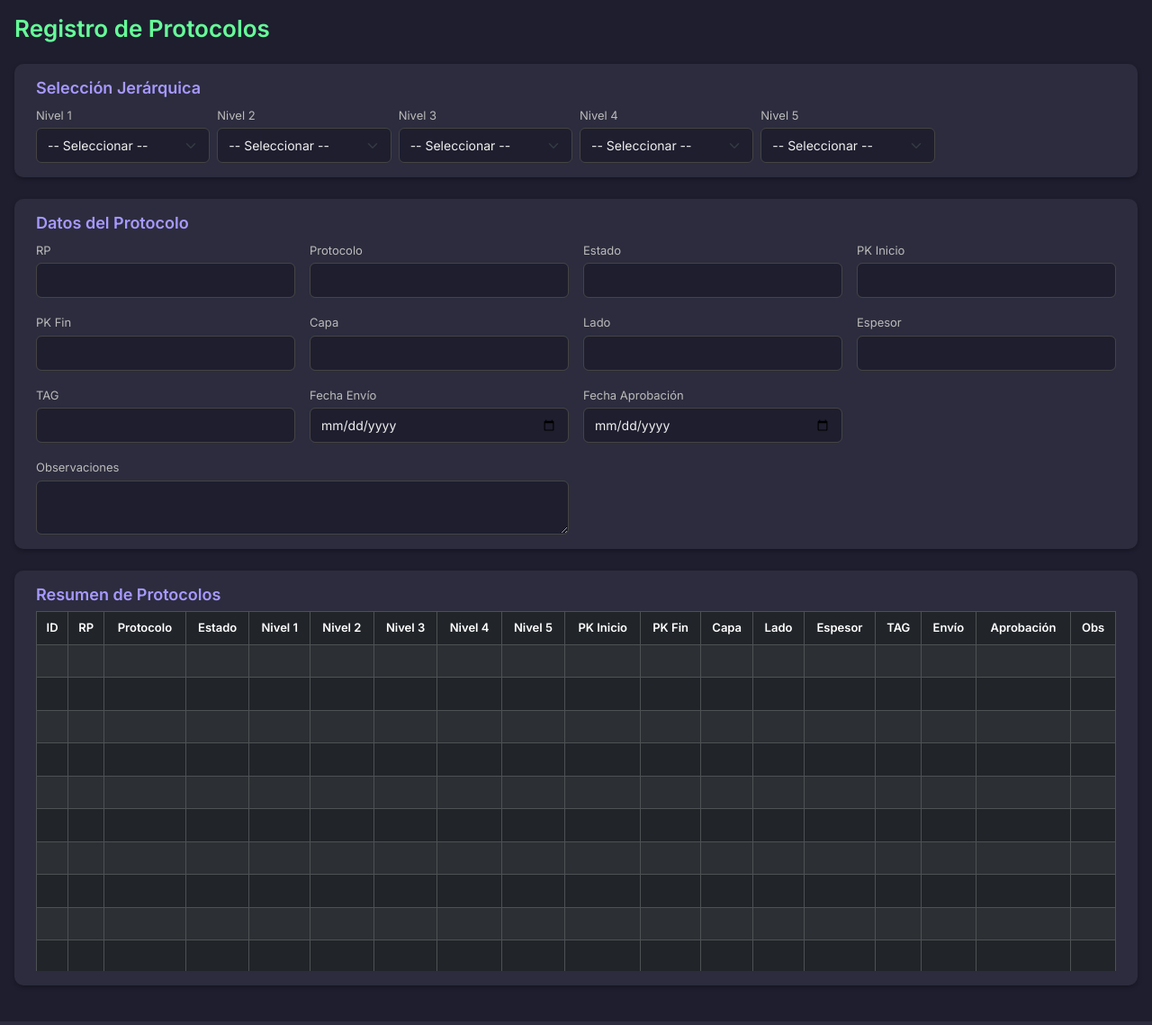
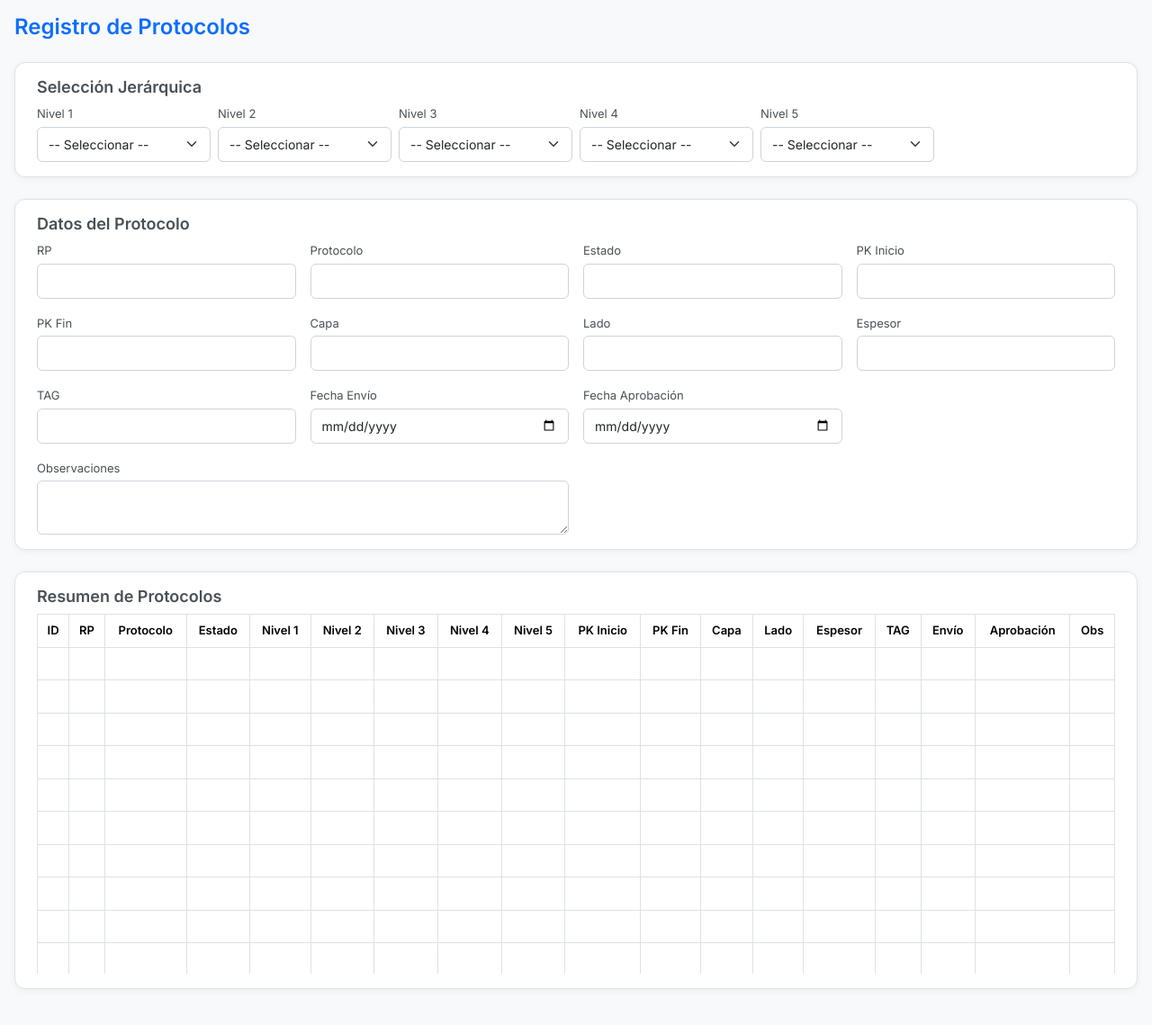
Before and after one commit to Calamardes/Registro-de-Protocolos, a FastAPI app: template templates/formulario.html in a window 1280 px wide. Shown: the whole page at 90% size. Run offline with FastAPI, Linux system fonts and the light colour scheme; the template is opened without the code that fills it, so the values that code supplies are empty; parts of the project's set-up code (start-up, migrations or seed data) failed here and were passed over.

Commit message:
Update formulario.html

```diff
--- a/templates/formulario.html
+++ b/templates/formulario.html
@@ -7,8 +7,8 @@
     <link href="https://fonts.googleapis.com/css2?family=Inter:wght@400;600&display=swap" rel="stylesheet">
     <style>
         body {
-            background-color: #1e1e2f;
-            color: #f0f0f0;
+            background-color: #f8f9fa;
+            color: #212529;
             font-family: 'Inter', sans-serif;
             font-size: 15px;
             margin: 0;
@@ -20,36 +20,37 @@
             overflow-x: hidden;
         }
         .form-section {
-            background-color: #2c2c3e;
+            background-color: #ffffff;
             padding: 1rem 1.5rem;
-            border-radius: 10px;
-            box-shadow: 0 2px 5px rgba(0, 0, 0, 0.3);
+            border-radius: 12px;
+            box-shadow: 0 2px 8px rgba(0, 0, 0, 0.05);
             margin-bottom: 1.5rem;
+            border: 1px solid #dee2e6;
         }
         .form-control, .form-select {
-            background-color: #1e1e2f;
-            color: #f0f0f0;
-            border: 1px solid #444;
+            background-color: #ffffff;
+            color: #212529;
+            border: 1px solid #ced4da;
             font-size: 14px;
             padding: 0.5rem 0.75rem;
         }
         .form-control:focus, .form-select:focus {
-            box-shadow: 0 0 0 0.2rem rgba(102, 255, 153, 0.4);
-            border-color: #66ff99;
+            box-shadow: 0 0 0 0.2rem rgba(0, 123, 255, 0.25);
+            border-color: #80bdff;
         }
         h2 {
-            font-size: 26px;
-            color: #66ff99;
+            font-size: 24px;
+            color: #0d6efd;
             font-weight: 600;
         }
         h4 {
             font-size: 18px;
-            color: #a799ff;
+            color: #495057;
             font-weight: 600;
         }
         label.form-label {
             font-size: 13px;
-            color: #bbbbbb;
+            color: #495057;
             margin-bottom: 0.25rem;
         }
         .scrollable-table {
@@ -62,29 +63,29 @@
             text-align: center;
             vertical-align: middle;
         }
-        .table-striped tbody tr:nth-of-type(odd) {
-            background-color: #2a2a3a;
-        }
         .table thead {
-            background-color: #2c2c3e;
-            color: #dddddd;
+            background-color: #e9ecef;
+            color: #212529;
+            position: sticky;
+            top: 0;
+            z-index: 1;
         }
         .btn-primary {
-            background-color: #66ff99;
-            border-color: #66ff99;
-            color: #1e1e2f;
+            background-color: #0d6efd;
+            border-color: #0d6efd;
+            color: #fff;
         }
         .btn-primary:hover {
-            background-color: #52cc7a;
-            border-color: #52cc7a;
+            background-color: #0b5ed7;
+            border-color: #0a58ca;
         }
         .btn-outline-secondary {
-            border-color: #a799ff;
-            color: #a799ff;
+            border-color: #6c757d;
+            color: #6c757d;
         }
         .btn-outline-secondary:hover {
-            background-color: #a799ff;
-            color: #1e1e2f;
+            background-color: #6c757d;
+            color: #fff;
         }
     </style>
 </head>
@@ -127,7 +128,7 @@
     <div class="form-section">
         <h4>Resumen de Protocolos</h4>
         <div class="scrollable-table">
-            <table id="tabla-resumen" class="table table-bordered table-hover table-striped table-dark">
+            <table id="tabla-resumen" class="table table-bordered table-hover">
                 <thead>
                     <tr>
                         <th>ID</th><th>RP</th><th>Protocolo</th><th>Estado</th><th>Nivel 1</th><th>Nivel 2</th>
```
